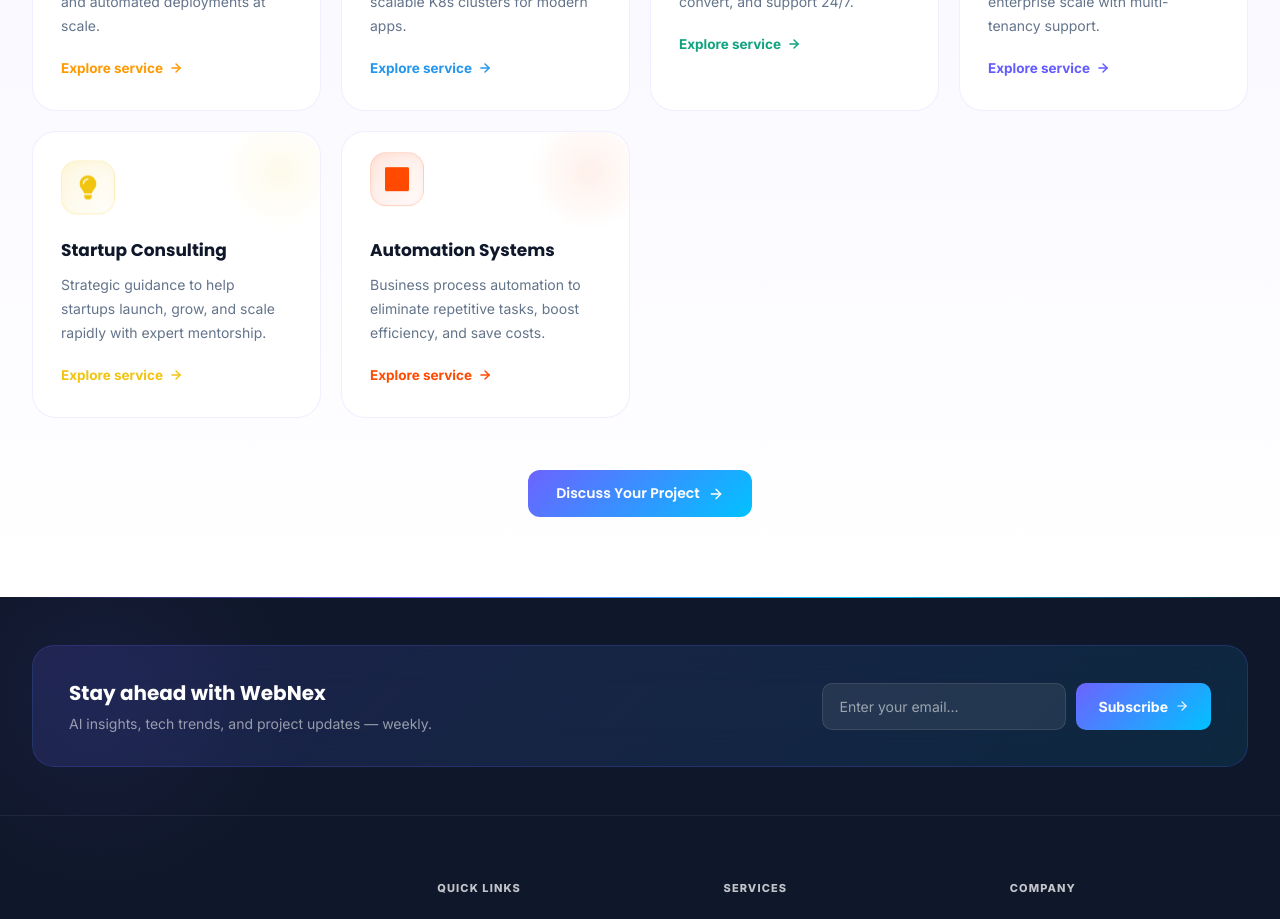
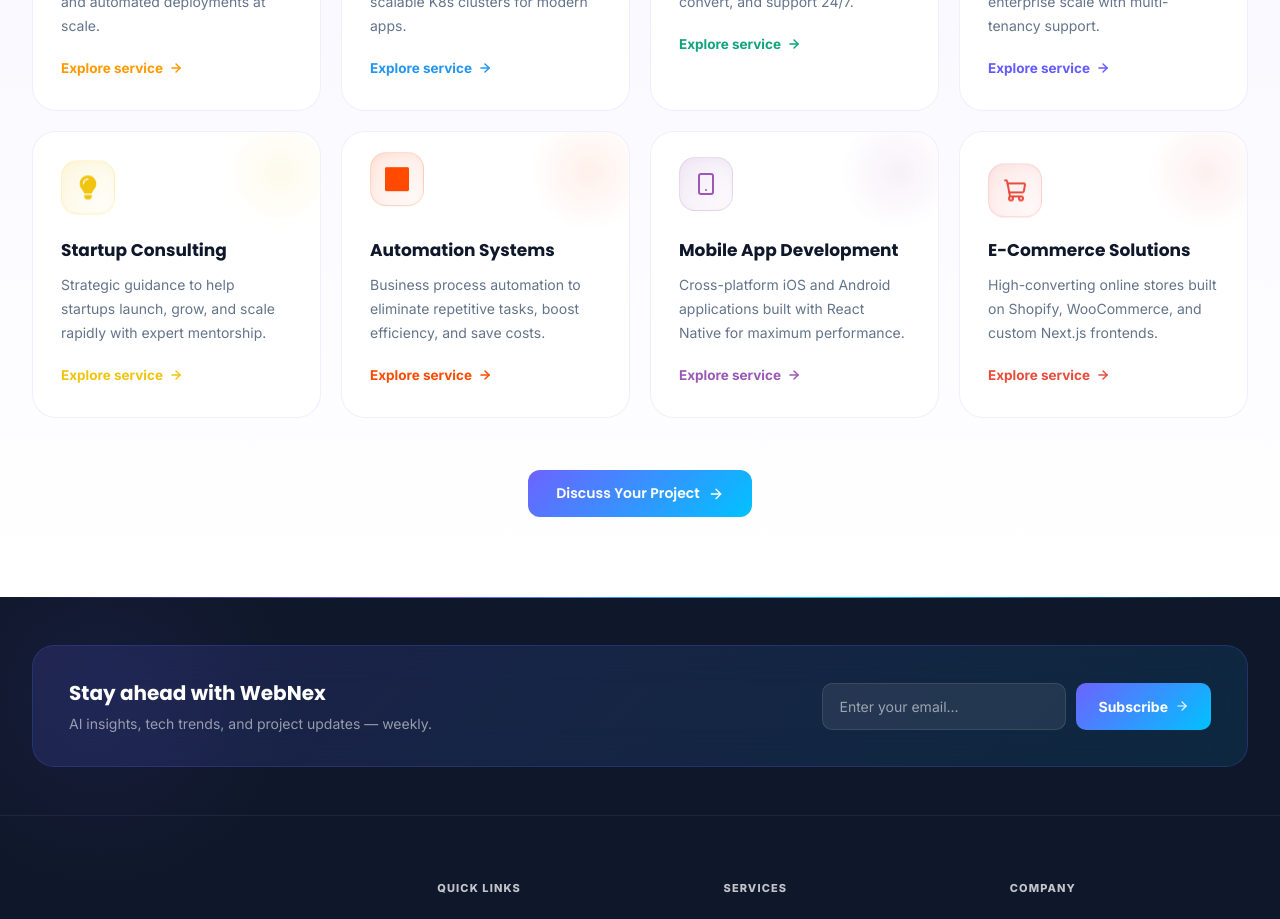
Before and after one commit to priyanshuvishwakarma273403/Webnex-Agency, a Next.js app: page /services in a window 1280 px wide. Shown: the part 1360-2279 px from the top of the page. Built offline with nearby package versions, Linux system fonts and the light colour scheme.

Commit message:
feat: create interactive ServicesSection component with dual-category tabs and service inquiry modals

```diff
--- a/src/sections/ServicesSection.js
+++ b/src/sections/ServicesSection.js
@@ -2,7 +2,7 @@
 import { useRef, useState, useEffect } from 'react';
 import { motion, useInView, AnimatePresence } from 'framer-motion';
 import Link from 'next/link';
-import { Zap, ArrowRight, X, CheckCircle, Send, User, Mail, Briefcase, Loader2, PenTool, Layout, Box, Tag, FileText, Coffee, Printer, Image as ImageIcon, Monitor, FileBadge, Grid, Layers } from 'lucide-react';
+import { Zap, ArrowRight, X, CheckCircle, Send, User, Mail, Briefcase, Loader2, PenTool, Layout, Box, Tag, FileText, Coffee, Printer, Image as ImageIcon, Monitor, FileBadge, Grid, Layers, Smartphone, ShoppingCart } from 'lucide-react';
 import emailjs from '@emailjs/browser';
 import {
   SiReact, SiSpringboot, SiDocker, SiOpenai,
@@ -21,6 +21,8 @@ const softwareServices = [
   { icon: SiStripe, title: 'SaaS Development', desc: 'End-to-end SaaS platform development from MVP to enterprise scale with multi-tenancy support.', color: '#635BFF', bg: '#635BFF12' },
   { icon: FaLightbulb, title: 'Startup Consulting', desc: 'Strategic guidance to help startups launch, grow, and scale rapidly with expert mentorship.', color: '#F1C40F', bg: '#F1C40F12' },
   { icon: SiZapier, title: 'Automation Systems', desc: 'Business process automation to eliminate repetitive tasks, boost efficiency, and save costs.', color: '#FF4A00', bg: '#FF4A0012' },
+  { icon: Smartphone, title: 'Mobile App Development', desc: 'Cross-platform iOS and Android applications built with React Native for maximum performance.', color: '#9B59B6', bg: '#9B59B612' },
+  { icon: ShoppingCart, title: 'E-Commerce Solutions', desc: 'High-converting online stores built on Shopify, WooCommerce, and custom Next.js frontends.', color: '#E74C3C', bg: '#E74C3C12' },
 ];
 
 const designServices = [
```
